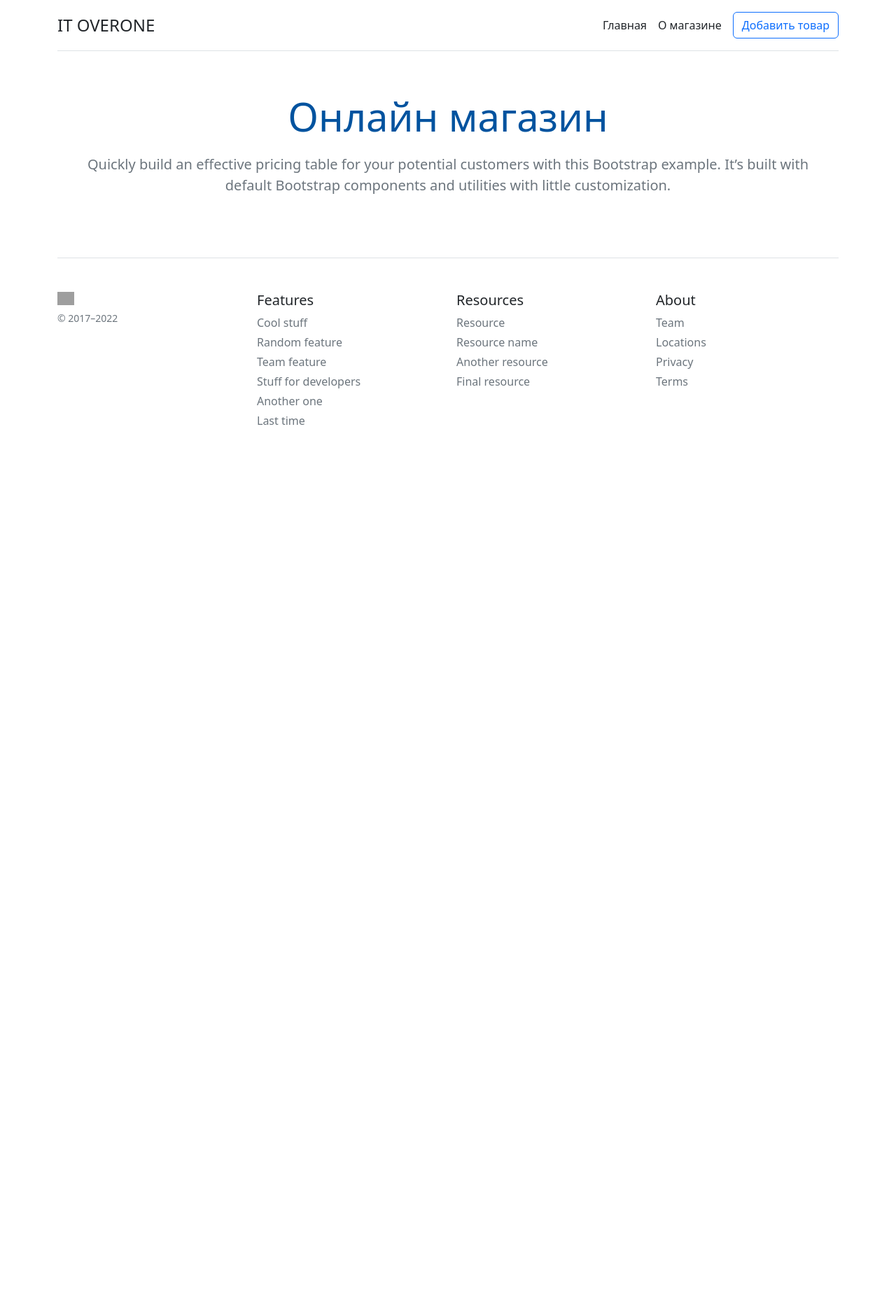
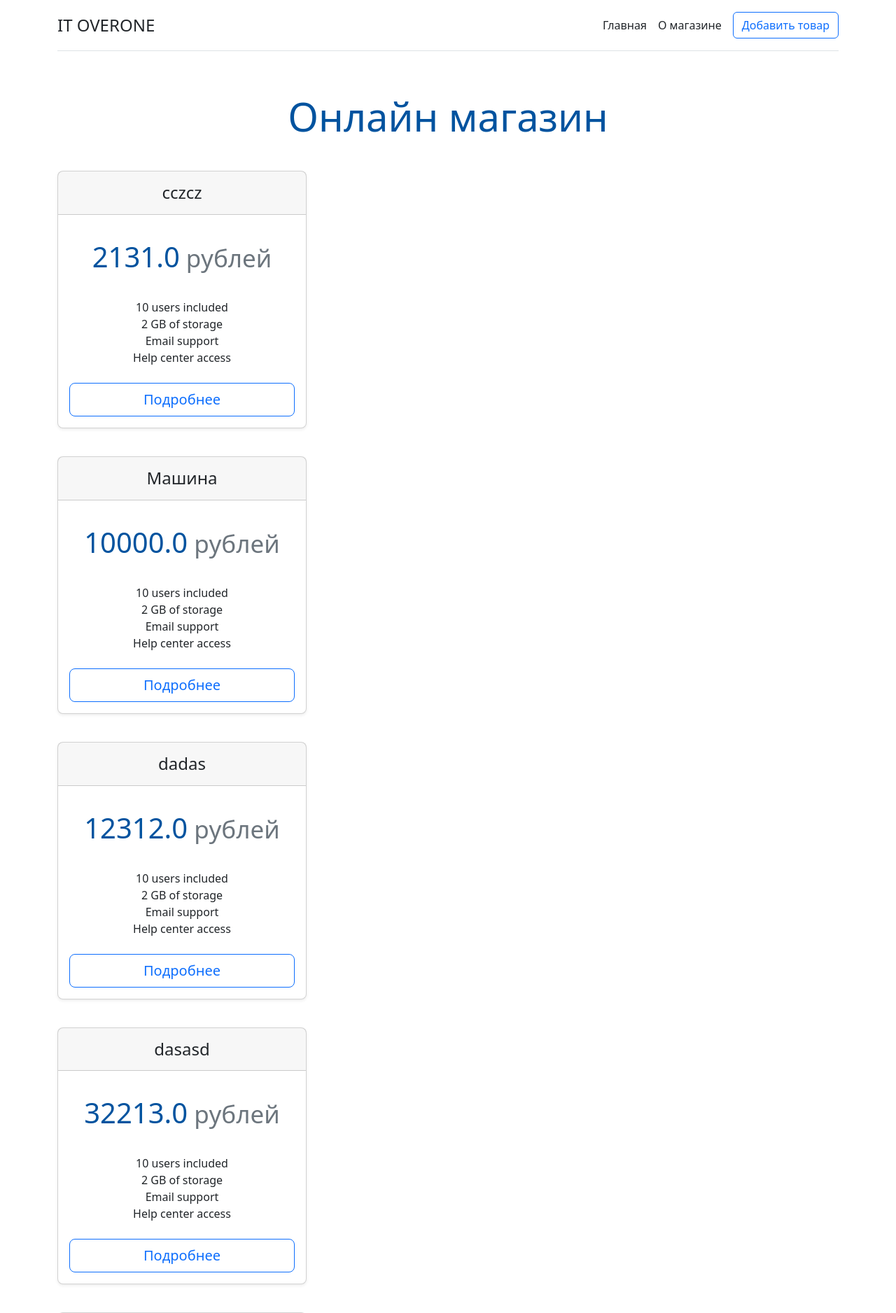
Before and after one commit to DmitriyKuladmed/-Shop-online, a Flask app: page / in a window 1280 px wide. Shown: the top 1876 px of the page at 70% size. Before the commit the page ends 607 px from the top, so only its background shows below. Run offline with Flask 2, Linux system fonts and the light colour scheme; data comes from the database, SQL or seed files in the repository; both versions use the stored data as it was after the commit; grey boxes are pictures that could not be loaded.

Commit message:
minor tweaks to the cards

```diff
--- a/app.py
+++ b/app.py
@@ -14,9 +14,13 @@ class Item(db.Model):
     placement_date = db.Column(db.DateTime, default=datetime.utcnow)
     item_category = db.Column(db.String, nullable=False)
 
+    def __repr__(self):
+        return self.title
+
 @app.route('/')
 def index():
-    return render_template('index.html')
+    items = Item.query.order_by(Item.price).all()
+    return render_template('index.html', data=items)
 
 @app.route('/about')
 def about():
--- a/templates/index.html
+++ b/templates/index.html
@@ -7,7 +7,6 @@
 {% block body %}
  <div class="pricing-header p-3 pb-md-4 mx-auto text-center">
       <h1 class="display-4 fw-normal">Онлайн магазин</h1>
-      <p class="fs-5 text-muted">Quickly build an effective pricing table for your potential customers with this Bootstrap example. It’s built with default Bootstrap components and utilities with little customization.</p>
     </div>
 
 <div class="card-deck mb-3 text-center">
@@ -17,110 +16,20 @@
           <div class="col">
             <div class="card mb-4 rounded-3 shadow-sm">
               <div class="card-header py-3">
-                <h4 class="my-0 fw-normal">Free</h4>
+                <h4 class="my-0 fw-normal">{{ el.title }}</h4>
               </div>
               <div class="card-body">
-                <h1 class="card-title pricing-card-title">$0<small class="text-muted fw-light">/mo</small></h1>
+                <h1 class="card-title pricing-card-title">{{ el.price }}<small class="text-muted fw-light"> рублей</small></h1>
                 <ul class="list-unstyled mt-3 mb-4">
                   <li>10 users included</li>
                   <li>2 GB of storage</li>
                   <li>Email support</li>
                   <li>Help center access</li>
                 </ul>
-                <button type="button" class="w-100 btn btn-lg btn-outline-primary">Sign up for free</button>
+                <button type="button" class="w-100 btn btn-lg btn-outline-primary">Подробнее</button>
               </div>
             </div>
           </div>
-          <div class="col">
-            <div class="card mb-4 rounded-3 shadow-sm">
-              <div class="card-header py-3">
-                <h4 class="my-0 fw-normal">Pro</h4>
-              </div>
-              <div class="card-body">
-                <h1 class="card-title pricing-card-title">$15<small class="text-muted fw-light">/mo</small></h1>
-                <ul class="list-unstyled mt-3 mb-4">
-                  <li>20 users included</li>
-                  <li>10 GB of storage</li>
-                  <li>Priority email support</li>
-                  <li>Help center access</li>
-                </ul>
-                <button type="button" class="w-100 btn btn-lg btn-primary">Get started</button>
-              </div>
-            </div>
-          </div>
-          <div class="col">
-            <div class="card mb-4 rounded-3 shadow-sm border-primary">
-              <div class="card-header py-3 text-bg-primary border-primary">
-                <h4 class="my-0 fw-normal">Enterprise</h4>
-              </div>
-              <div class="card-body">
-                <h1 class="card-title pricing-card-title">$29<small class="text-muted fw-light">/mo</small></h1>
-                <ul class="list-unstyled mt-3 mb-4">
-                  <li>30 users included</li>
-                  <li>15 GB of storage</li>
-                  <li>Phone and email support</li>
-                  <li>Help center access</li>
-                </ul>
-                <button type="button" class="w-100 btn btn-lg btn-primary">Contact us</button>
-              </div>
-            </div>
-          </div>
-        </div>
-
-        <h2 class="display-6 text-center mb-4">Compare plans</h2>
-
-        <div class="table-responsive">
-          <table class="table text-center">
-            <thead>
-              <tr>
-                <th style="width: 34%;"></th>
-                <th style="width: 22%;">Free</th>
-                <th style="width: 22%;">Pro</th>
-                <th style="width: 22%;">Enterprise</th>
-              </tr>
-            </thead>
-            <tbody>
-              <tr>
-                <th scope="row" class="text-start">Public</th>
-                <td><svg class="bi" width="24" height="24"><use xlink:href="#check"></use></svg></td>
-                <td><svg class="bi" width="24" height="24"><use xlink:href="#check"></use></svg></td>
-                <td><svg class="bi" width="24" height="24"><use xlink:href="#check"></use></svg></td>
-              </tr>
-              <tr>
-                <th scope="row" class="text-start">Private</th>
-                <td></td>
-                <td><svg class="bi" width="24" height="24"><use xlink:href="#check"></use></svg></td>
-                <td><svg class="bi" width="24" height="24"><use xlink:href="#check"></use></svg></td>
-              </tr>
-            </tbody>
-
-            <tbody>
-              <tr>
-                <th scope="row" class="text-start">Permissions</th>
-                <td><svg class="bi" width="24" height="24"><use xlink:href="#check"></use></svg></td>
-                <td><svg class="bi" width="24" height="24"><use xlink:href="#check"></use></svg></td>
-                <td><svg class="bi" width="24" height="24"><use xlink:href="#check"></use></svg></td>
-              </tr>
-              <tr>
-                <th scope="row" class="text-start">Sharing</th>
-                <td></td>
-                <td><svg class="bi" width="24" height="24"><use xlink:href="#check"></use></svg></td>
-                <td><svg class="bi" width="24" height="24"><use xlink:href="#check"></use></svg></td>
-              </tr>
-              <tr>
-                <th scope="row" class="text-start">Unlimited members</th>
-                <td></td>
-                <td><svg class="bi" width="24" height="24"><use xlink:href="#check"></use></svg></td>
-                <td><svg class="bi" width="24" height="24"><use xlink:href="#check"></use></svg></td>
-              </tr>
-              <tr>
-                <th scope="row" class="text-start">Extra security</th>
-                <td></td>
-                <td></td>
-                <td><svg class="bi" width="24" height="24"><use xlink:href="#check"></use></svg></td>
-              </tr>
-            </tbody>
-          </table>
         </div>
       </main>
   {% endfor %}
```
Also changed, not shown: var/app-instance/shop.db.
